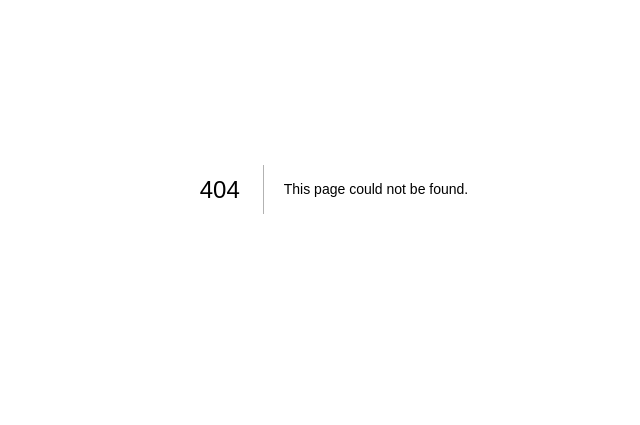
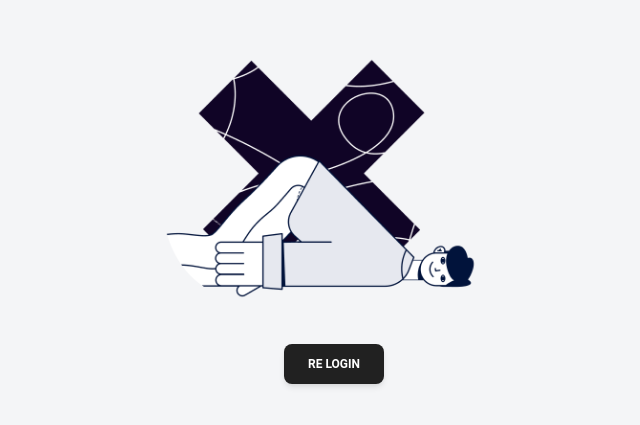
Before and after one commit to pawakrai/scholastic-planner-ms, a Next.js app in the folder scholastic-planner-fe/: page /403 in a window 1280 px wide. Before the commit this address had no page. Shown: the part 211-636 px from the top of the page, without its empty margins (306-946 px from the left). Built offline with nearby package versions, Linux system fonts and the light colour scheme.

Commit message:
Update re login / 403 page

```diff
--- /dev/null
+++ b/scholastic-planner-fe/pages/403/index.tsx
@@ -0,0 +1,24 @@
+import { useUser } from "@/contexts/auth/user-context";
+import NotAuth from "@/public/assets/image/403.png";
+import Image from "next/image";
+
+export default function NotAuthPage() {
+  const { signOut } = useUser();
+  return (
+    <div className="flex min-h-screen max-w-full">
+      <div className="bg-token-navy w-full text-white p-[30px]">
+        <div className="min-h-[50rem] max-h-screen flex flex-col justify-center items-center">
+          <Image src={NotAuth} objectFit="contain" height={250} />
+          <div className="mt-10">
+            <button
+              className="align-middle select-none font-sans font-bold text-center uppercase transition-all disabled:opacity-50 disabled:shadow-none disabled:pointer-events-none text-xs py-3 px-6 rounded-lg bg-gray-900 text-white shadow-md shadow-gray-900/10 hover:shadow-lg hover:shadow-gray-900/20 focus:opacity-[0.85] focus:shadow-none active:opacity-[0.85] active:shadow-none"
+              onClick={signOut}
+            >
+              Re login
+            </button>
+          </div>
+        </div>
+      </div>
+    </div>
+  );
+}
--- a/scholastic-planner-fe/pages/index.tsx
+++ b/scholastic-planner-fe/pages/index.tsx
@@ -1,4 +1,6 @@
 import Layout from "@/components/common/Layout/Layout";
+import Welcome from "@/public/assets/image/welcome.png";
+import Image from "next/image";
 export async function getStaticProps() {
   return {
     props: {
@@ -8,10 +10,11 @@
 }
 function Home() {
   return (
-    <div
-      className={`grid grid-rows-[20px_1fr_20px] items-center justify-items-center min-h-screen p-8 pb-20 gap-16 sm:p-20 font-[family-name:var(--font-geist-sans)]`}
-    >
-      Home page
+    <div className={`flex justify-center pt-32`}>
+      <div>
+        <Image src={Welcome} objectFit="contain" height={250} />
+        <div className="mt-6 text-center text-[#4d4d4d]">Welcome</div>
+      </div>
     </div>
   );
 }
```
Also changed, not shown: scholastic-planner-fe/hoc/AuthenticationCheck.tsx (+6 -7 lines), scholastic-planner-fe/public/assets/image/403.png (added), scholastic-planner-fe/public/assets/image/welcome.png (added).
